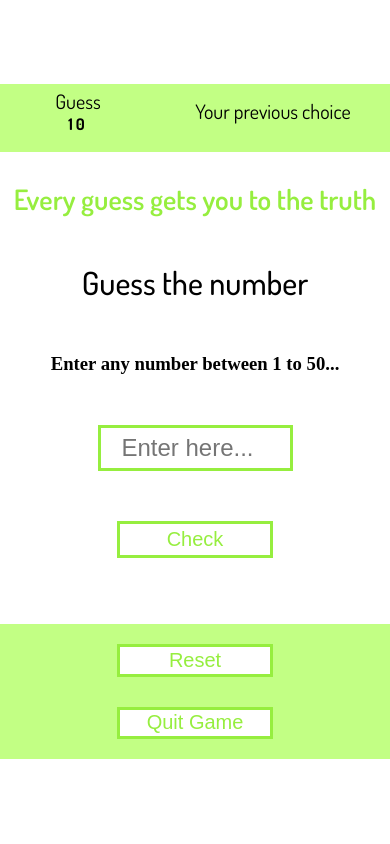
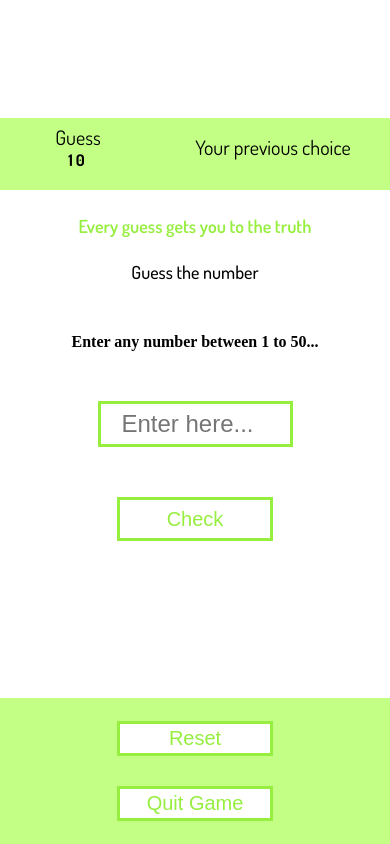
Before and after one commit to manopriya-coder/NumberGuess-game, a plain HTML site: page index.html in a window 390 px wide. Shown: the part 760-1604 px from the top of the page. Before the commit the page ends 1519 px from the top, so only its background shows below. Drawn offline with Linux system fonts and the light colour scheme.

Commit message:
3rd commit

```diff
--- a/style.css
+++ b/style.css
@@ -229,13 +229,26 @@ body {
 
 
 @media (max-width:600px) {
+    .title{
+        height: 14%;
+    }
     .title h1{
         font-size: 70px;
+    }
+    .startButton{
+        height: 90%;
     }
     .start{
         width: 50%;
     }
+    .bio{
+        height: 14%;
+    }
+    .bio p{
+        font-size: 18px;
+    }
     .main{
+        height: 86%;
         flex-direction: column;
     }
     .leftSide{
@@ -267,6 +280,17 @@ body {
         width: 50%;
 
     }
+    .gameField{
+        height: 86%;
+        justify-content: start;
+
+    }
+    .gameField p{
+        font-size: 18px;
+    }
+    .gameField h3{
+        font-size: 16px;
+    }
     .gameField button{
         width: 40%;
         height: 10%;
```
